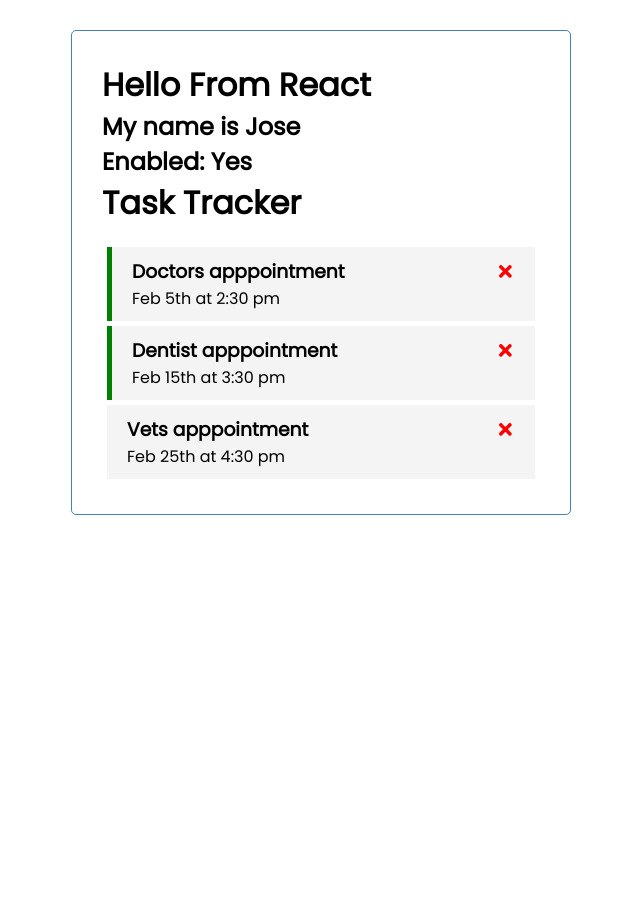
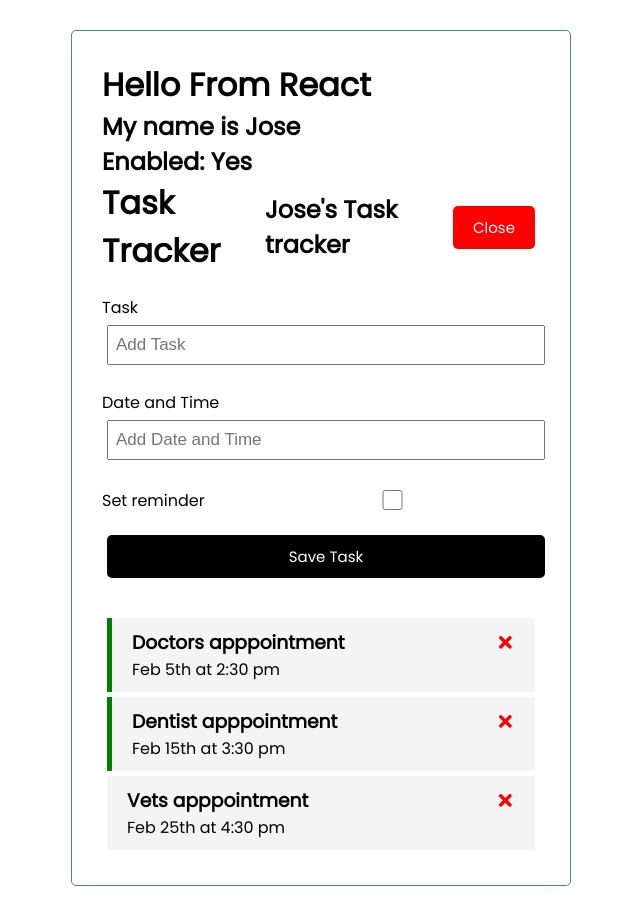
Before and after one commit to soyjoseroberto/react-task-tracker, a React (Create React App) app: page / in a window 1280 px wide. Shown: the whole page, without its empty margins (319-959 px from the left). Before the commit the page ends 800 px from the top, so only its background shows below. Built offline with nearby package versions, Linux system fonts and the light colour scheme.

Commit message:
Add Task form and submit with button toggle to show/hide form.

```diff
--- a/src/App.js
+++ b/src/App.js
@@ -2,8 +2,10 @@
 import { useState } from 'react';
 import Header from './components/Header';
 import Tasks from './components/Tasks';
+import AddTask from './components/AddTask';
 
 const App = () => {
+  const [showAddTask, setShowAddTask] = useState(true);
   const [tasks, setTasks] = useState([
     {
         id: 1,
@@ -25,6 +27,16 @@
     },
 ])
 
+// Add Task
+const addTask = (task) => {
+  // console.log(task);
+  const id = Math.floor(Math.random() * 10000) + 1;
+
+  const newTask = {id, ...task}
+  setTasks([...tasks, newTask]);
+}
+
+// Delete task
 const deleteTask = (id) => {
   // console.log('delete', id);
   setTasks(tasks.filter((task) => task.id !== id));
@@ -45,7 +57,9 @@
       <h1>Hello From React</h1>
       <h2>My name is {name}</h2>
       <h2>Enabled: {isEnabled ? 'Yes' : 'No'}</h2>
-      <Header />
+      <Header onAdd={() => setShowAddTask(!showAddTask)}
+          showAdd={showAddTask} />
+      {showAddTask && <AddTask onAdd={addTask} />}
       {
         tasks.length > 0 ?
         <Tasks tasks={tasks}
--- /dev/null
+++ b/src/components/AddTask.js
@@ -0,0 +1,53 @@
+import { useState } from "react"
+
+const AddTask = ({ onAdd }) => {
+
+    const [text, setText] = useState('')
+    const [day, setDay] = useState('')
+    const [reminder, setReminder] = useState(false)
+
+    const onSubmit = (e) => {
+        e.preventDefault();
+
+        if (!text) {
+            alert('Please add a task');
+            return;
+        }
+
+        onAdd({ text, day, reminder })
+
+        setText('');
+        setDay('');
+        setReminder(false);
+
+    }
+
+
+    return (
+        <form className="add-form" onSubmit={onSubmit}>
+            <div className="form-control">
+                <label>Task</label>
+                <input type="text" placeholder="Add Task"
+                    value={text}
+                    onChange={(e) => setText(e.target.value)} />
+            </div>
+            <div className="form-control">
+                <label>Date and Time</label>
+                <input type="text" placeholder="Add Date and Time"
+                    value={day}
+                    onChange={(e) => setDay(e.target.value)} />
+            </div>
+            <div className="form-control form-control-check">
+                <label>Set reminder</label>
+                <input type="checkbox"
+                    checked={reminder}
+                    value={reminder}
+                    onChange={(e) => setReminder(e.currentTarget.checked)} />
+            </div>
+
+            <input type="submit" value="Save Task" className="btn btn-block"/>
+        </form>
+    )
+}
+
+export default AddTask
--- a/src/components/Button.js
+++ b/src/components/Button.js
@@ -1,9 +1,11 @@
 import PropTypes from 'prop-types';
 
-const Button = ({color, text}) => {
+const Button = ({color, text, onClick}) => {
 
     return (
-        <button className="btn" style={{ backgroundColor: color }}>
+        <button className="btn"
+            style={{ backgroundColor: color }}
+            onClick={onClick}>
             {text}
         </button>
 
--- a/src/components/Header.js
+++ b/src/components/Header.js
@@ -2,13 +2,15 @@
 // Not needed anymore, just going to comment it out for now
 // import React from 'react'
 import PropTypes from 'prop-types' // Type impt to use extension to generate this line
+import Button from './Button'
 
-const Header = ({title}) => {
+const Header = ({title, onAdd, showAdd}) => {
     return (
         <header className="header">
             <h1>Task Tracker</h1>
-            {/* <h2>{ title }</h2> */}
+            <h2>{ title }</h2>
             {/* <Button color="black" text="Add" /> */}
+            <Button color={showAdd ? "red" : "green"} text={showAdd ? "Close" : "Add"} onClick={onAdd} />
         </header>
 
      )
```
